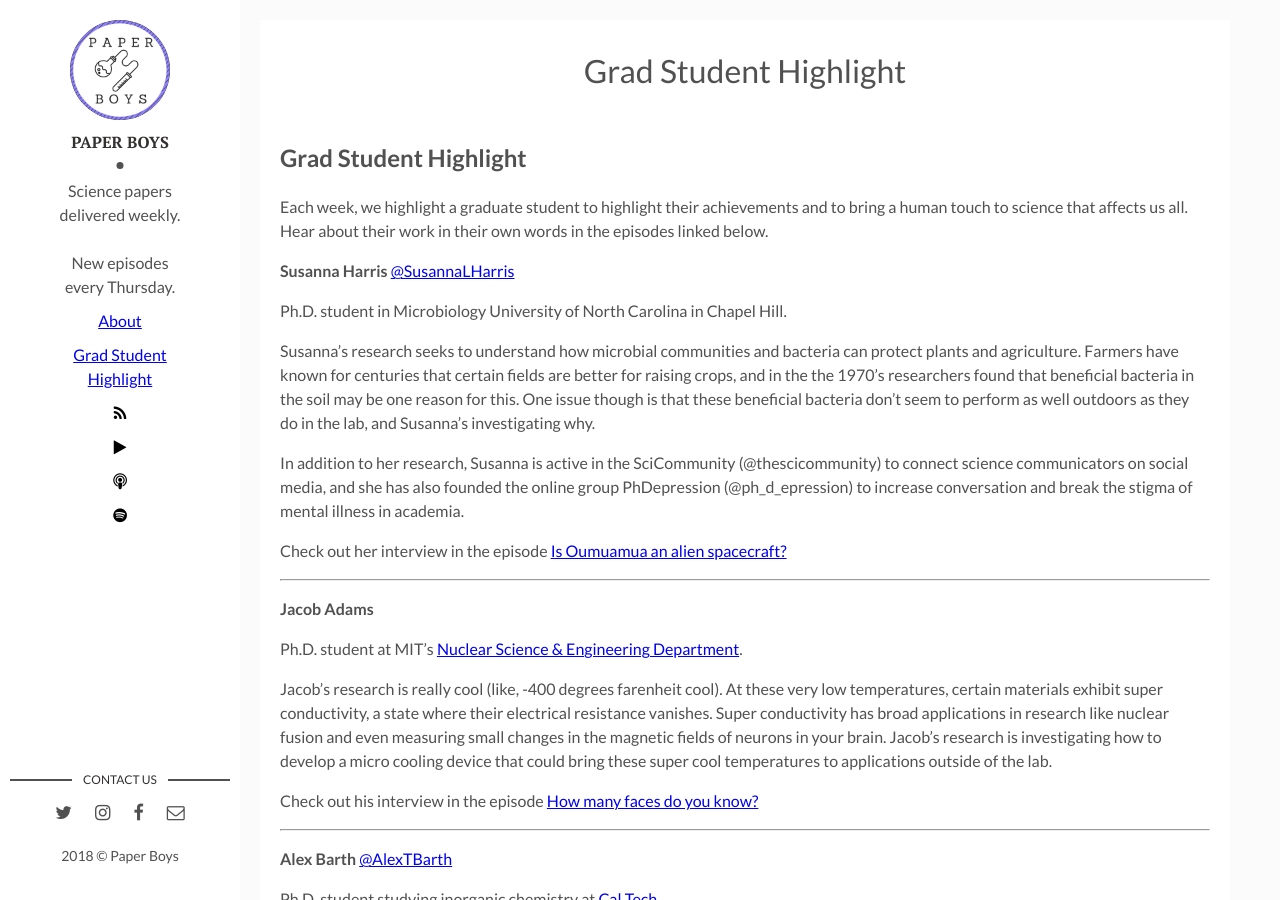
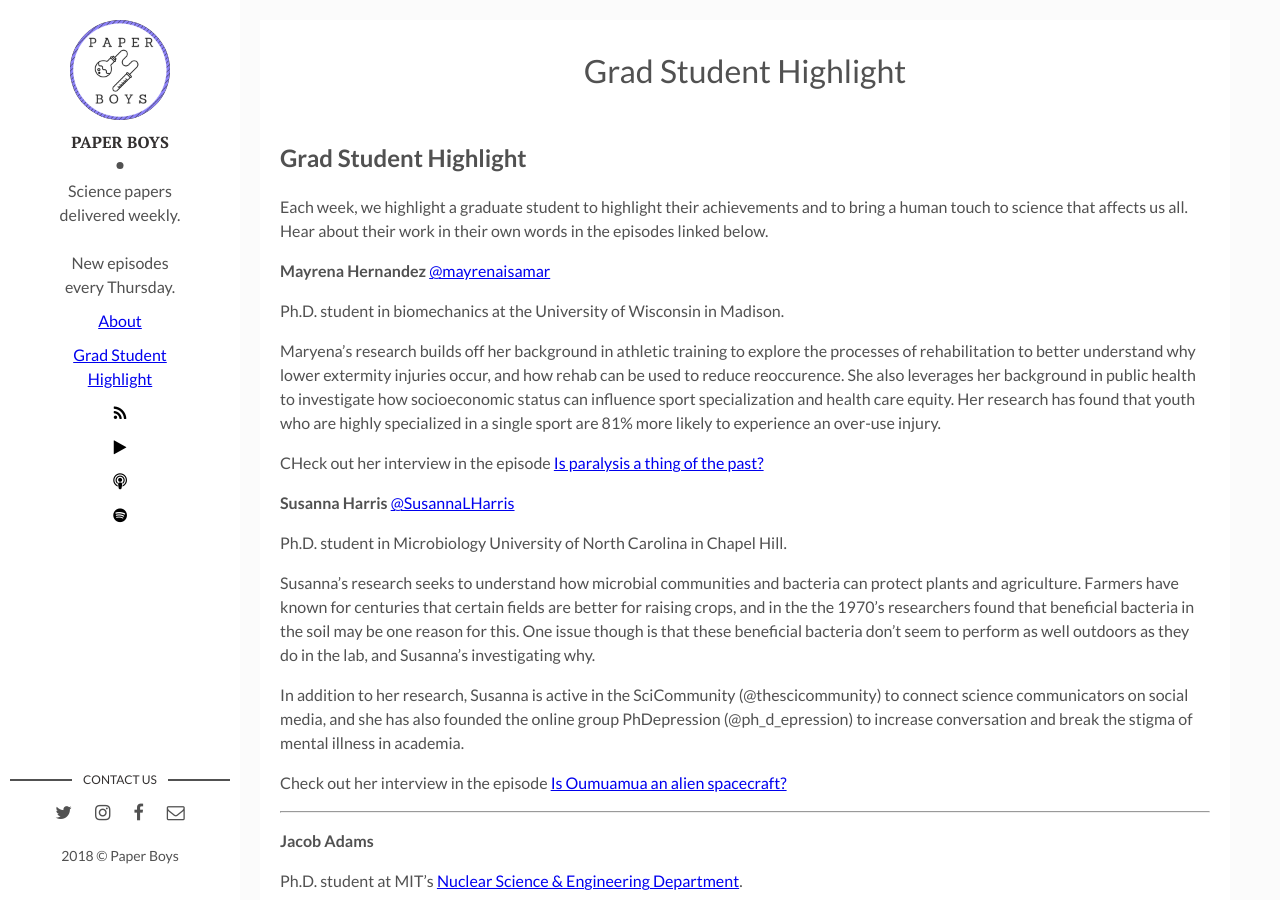
Before and after one commit to paperboyspodcast/paperboyspodcast.github.io, a Jekyll site: the page built from gradhighlight.md, in a window 1280 px wide and 900 px high. Built offline with Jekyll 4.4.1, drawn with Linux system fonts in a browser that asks for light colours; comment, search, counter and statistics services are not loaded.

Commit message:
added May's profile

```diff
--- a/gradhighlight.md
+++ b/gradhighlight.md
@@ -6,6 +6,15 @@ permalink: /gradhighlight/
 
 ## Grad Student Highlight
 Each week, we highlight a graduate student to highlight their achievements and to bring a human touch to science that affects us all. Hear about their work in their own words in the episodes linked below.
+
+**Mayrena Hernandez**
+[@mayrenaisamar](https://www.instagram.com/mayrenaisamar/)
+
+Ph.D. student in biomechanics at the University of Wisconsin in Madison.
+
+Maryena's research builds off her background in athletic training to explore the processes of rehabilitation to better understand why lower extermity injuries occur, and how rehab can be used to reduce reoccurence. She also leverages her background in public health to investigate how socioeconomic status can influence sport specialization and health care equity. Her research has found that youth who are highly specialized in a single sport are 81% more likely to experience an over-use injury.
+
+CHeck out her interview in the episode [Is paralysis a thing of the past?](http://paperboyspodcast.com/Is-paralysis-a-thing-of-the-past/)
 
 **Susanna Harris**
 [@SusannaLHarris](https://www.instagram.com/susannalharris/)
```
